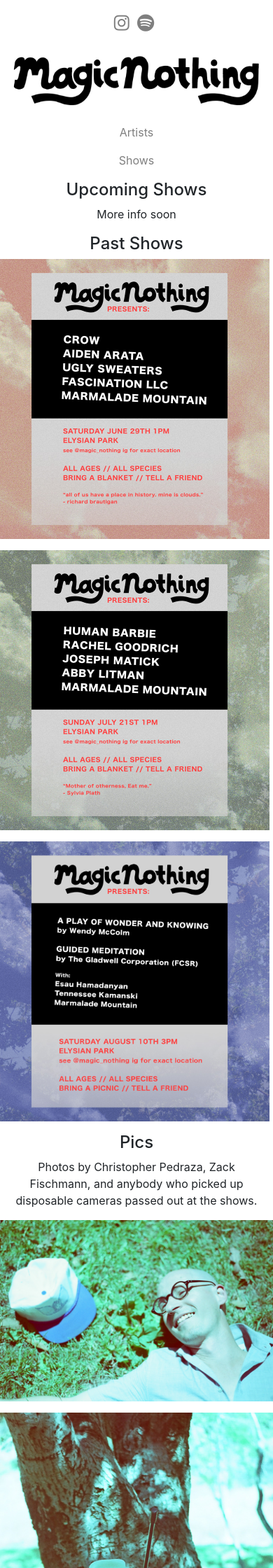
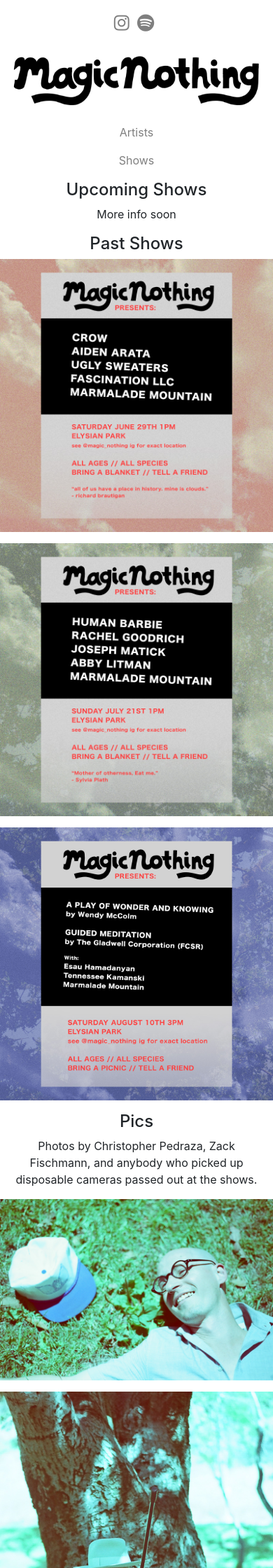
Before and after one commit to magic-nothing/magic-nothing.github.io, a Jekyll site: the page built from shows.html, in a window 390 px wide. Shown: the top 2240 px of the page at 70% size. Built offline with Jekyll 4.4.1, drawn with Linux system fonts in a browser that asks for light colours; nearby versions of some CDN libraries.

Commit message:
fix image layout on small screens

```diff
--- a/_sass/main.scss
+++ b/_sass/main.scss
@@ -60,6 +60,13 @@
 	margin-right: 20px;
 }
 
+@media (min-width: 0px) and (max-width: 400px) {
+	.img-gallery {
+		margin-right: 0px;
+		max-width: 100% !important;
+	}
+}
+
 .flyers img {
 	max-width: 400px;
 }
```
